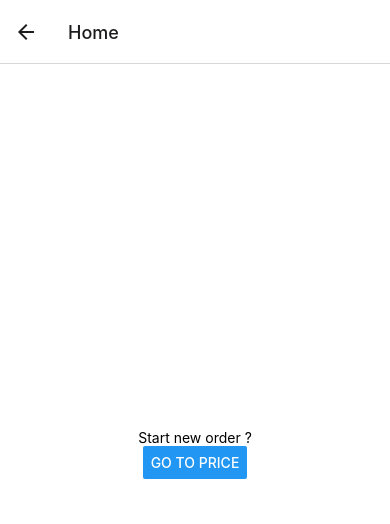
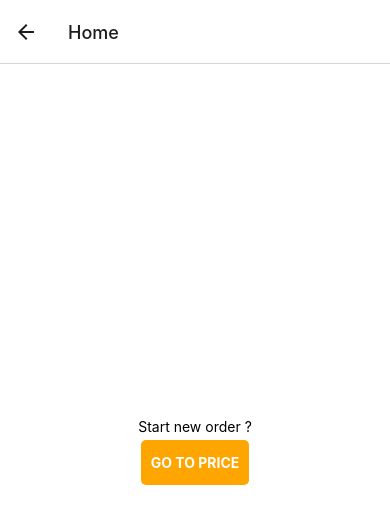
Before and after one commit to ALWHgithub/WhereTwoEat, a React Native app: screen /Home in a window 390 px wide. Shown: the top 524 px of the page. Built offline with nearby package versions, Linux system fonts and the light colour scheme.

Commit message:
buttonChange2

```diff
--- /dev/null
+++ b/button.js
@@ -0,0 +1,34 @@
+import React from 'react';
+import { StyleSheet, TouchableOpacity, Text, View } from 'react-native';
+
+export default function StdButton({ text, onPress}) {
+  return (
+    <TouchableOpacity onPress={onPress}>
+      <View style={styles.button}>
+        <Text style={styles.buttonText}>{text}</Text>
+      </View>
+    </TouchableOpacity>
+  )
+}
+
+const styles = StyleSheet.create({
+  button: {
+    borderRadius: 5,
+    paddingVertical: 14,
+    paddingHorizontal: 10,
+    backgroundColor: 'orange',
+
+    alignItems: "center",
+    justifyContent: 'center',
+
+    marginVertical: 5,
+
+  },
+  buttonText: {
+    color: 'white',
+    textTransform: 'uppercase',
+    fontWeight: 'bold',
+    textAlign: 'center',
+  }
+
+})
--- a/screens/Home.js
+++ b/screens/Home.js
@@ -1,13 +1,14 @@
 import React from 'react';
 import { StatusBar } from 'expo-status-bar';
 import {StyleSheet,Text,SafeAreaView, Button } from 'react-native';
+import StdButton from '../button';
 
 function HomeScreen({ navigation }) {
   return (
     <SafeAreaView style={styles.container}>
       <Text>Start new order ?</Text>
-      <Button
-        title="Go to Price"
+      <StdButton
+        text="Go to Price" // instead of title
         onPress={() => navigation.navigate('Price')}
       />
       <StatusBar style="auto" />
--- a/screens/Price.js
+++ b/screens/Price.js
@@ -8,7 +8,7 @@ function PriceScreen({ navigation }) {
     <SafeAreaView style={styles.container}>
       <Text>What price ?</Text>
       <View style={{flexDirection: 'row'}}>
-      <Button title = "$$$$" onPress={() =>handlePrice("$$$$",navigation)} />
+      <Button style = {styles.priceButton} title = "$$$$" onPress={() =>handlePrice("$$$$",navigation)} />
       <Button title = "$$$" onPress={() =>handlePrice("$$$",navigation)} />
       <Button title = "$$" onPress={() =>handlePrice("$$",navigation)} />
       <Button title = "$" onPress={() =>handlePrice("$",navigation)} />
@@ -31,7 +31,8 @@ const styles = StyleSheet.create({
   },
   priceButton: {
     flex: 1,
-    backgroundColor: '#fff',
+    color: 'orange',
+    borderRadius: '25px',
     alignItems: 'center',
     justifyContent: 'center',
   },
```
